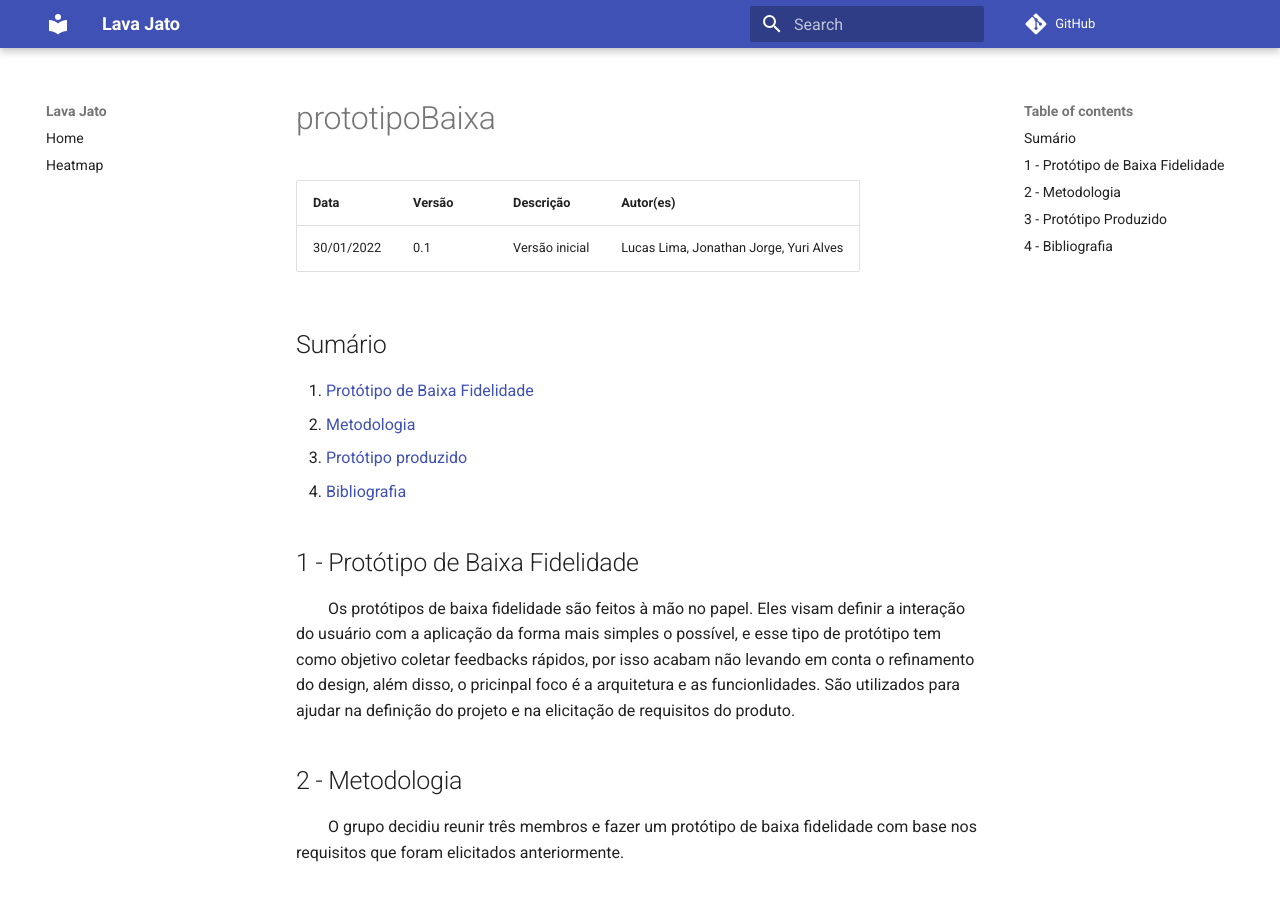
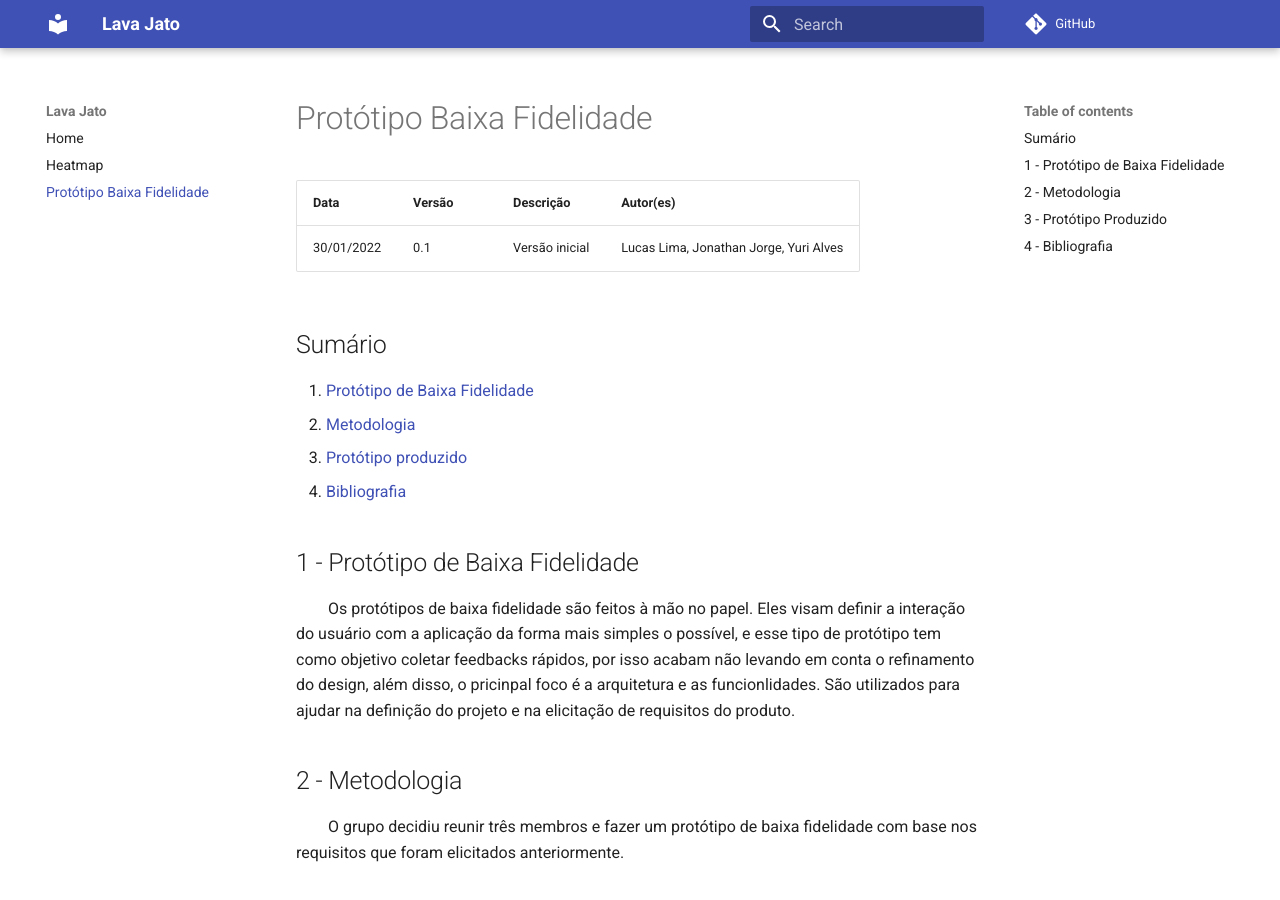
Before and after one commit to UnBArqDsw2021-2/2021.2_G2_Ki-Limpinho, an MkDocs documentation site: the page built from docs/prototipoBaixa.md, in a window 1280 px wide and 900 px high. Built offline with MkDocs 1.6.1 and Material for MkDocs 9.7.7, drawn with Linux system fonts in a browser that asks for light colours; comment, search, counter and statistics services are not loaded.

Commit message:
adicao no path

```diff
--- a/mkdocs.yml
+++ b/mkdocs.yml
@@ -8,3 +8,4 @@ theme:
 nav:
   - Home: "index.md"
   - Heatmap: "heatmap.md"
+  - Protótipo Baixa Fidelidade: "prototipoBaixa.md"
```
